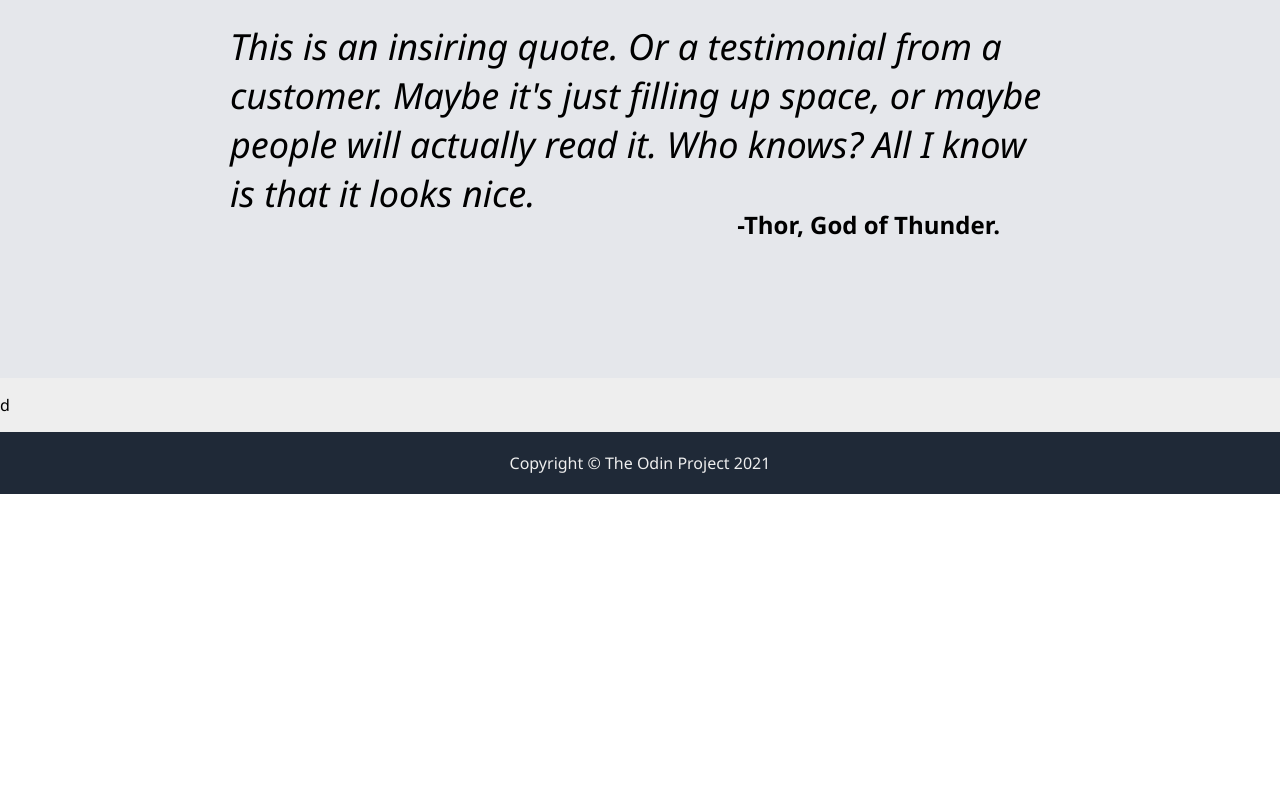
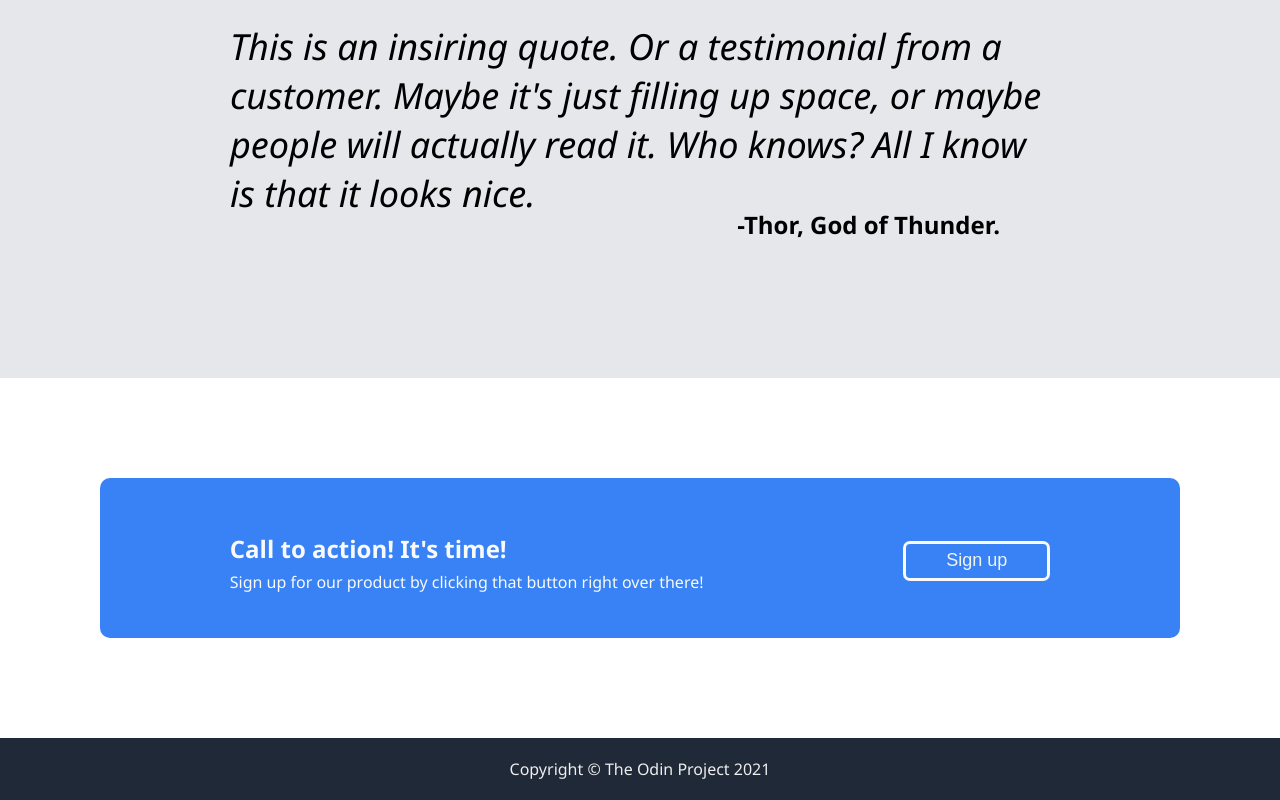
Before and after one commit to Sarmmie2706/landing-page, a plain HTML site: page index.html in a window 1280 px wide. Shown: the part 1053-1853 px from the top of the page. Before the commit the page ends 1547 px from the top, so only its background shows below. Drawn offline with Linux system fonts and the light colour scheme.

Commit message:
Finish my first CSS project

```diff
--- a/index.html
+++ b/index.html
@@ -56,7 +56,13 @@
         </div>
 
         <div class="four">
-            <p>d</p>
+            <div class="fourcont">
+                <div class="fourbus">
+                    <p class="callmain">Call to action! It's time!</p>
+                    <p class="callsub">Sign up for our product by clicking that button right over there!</p>
+                </div>
+                <button class="fourbut">Sign up</button>
+            </div>
         </div>
 
         <div class="five">
--- a/style.css
+++ b/style.css
@@ -157,9 +157,42 @@ h1 {
 }
 
 .four {
-    background-color: #eeeeee;
+    background-color: #fff;
+    display: flex;
+    justify-content: center;
+    align-items: center;
+    padding: 100px 100px;
 }
 
+.fourcont {
+    background-color: #3882F6;
+    color: #F9FAF8;
+    height: 100px;
+    display: flex;
+    width: 1200px;
+    border-radius: 10px;
+    justify-content: space-around;
+    align-items: center;
+    padding: 30px 30px;
+}
+
+.callmain {
+    font-size: 24px;
+    font-weight: bold;
+    margin-bottom: -10px;
+}
+
+.fourbut {
+    background-color: #3882F6;
+    border: 3px solid white;
+    color: #f0f3ed;
+    border-color: #F9FAF8;
+    height: 40px;
+    border-radius: 7px;
+    font-size: large;
+    padding: 5px 40px;
+
+}
 .five {
     background-color: #1F2937;
     text-align: center;
```
